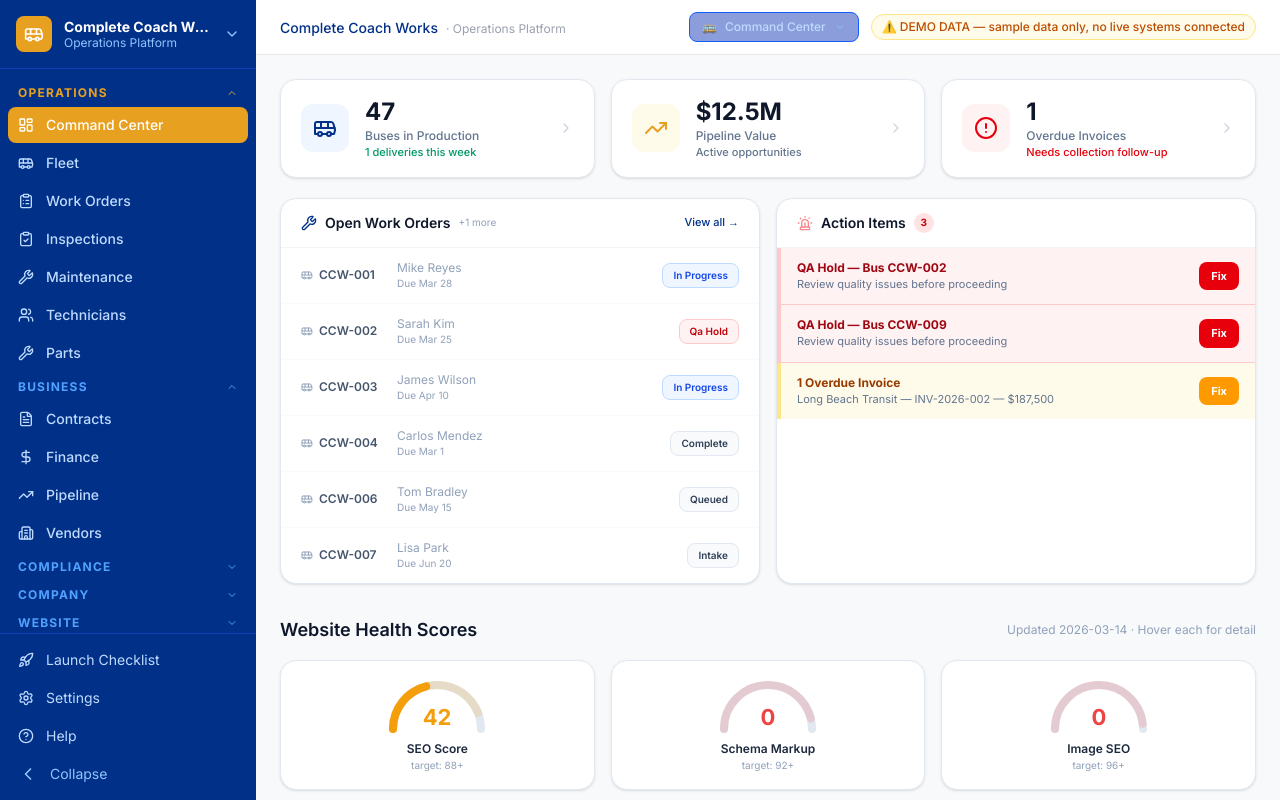
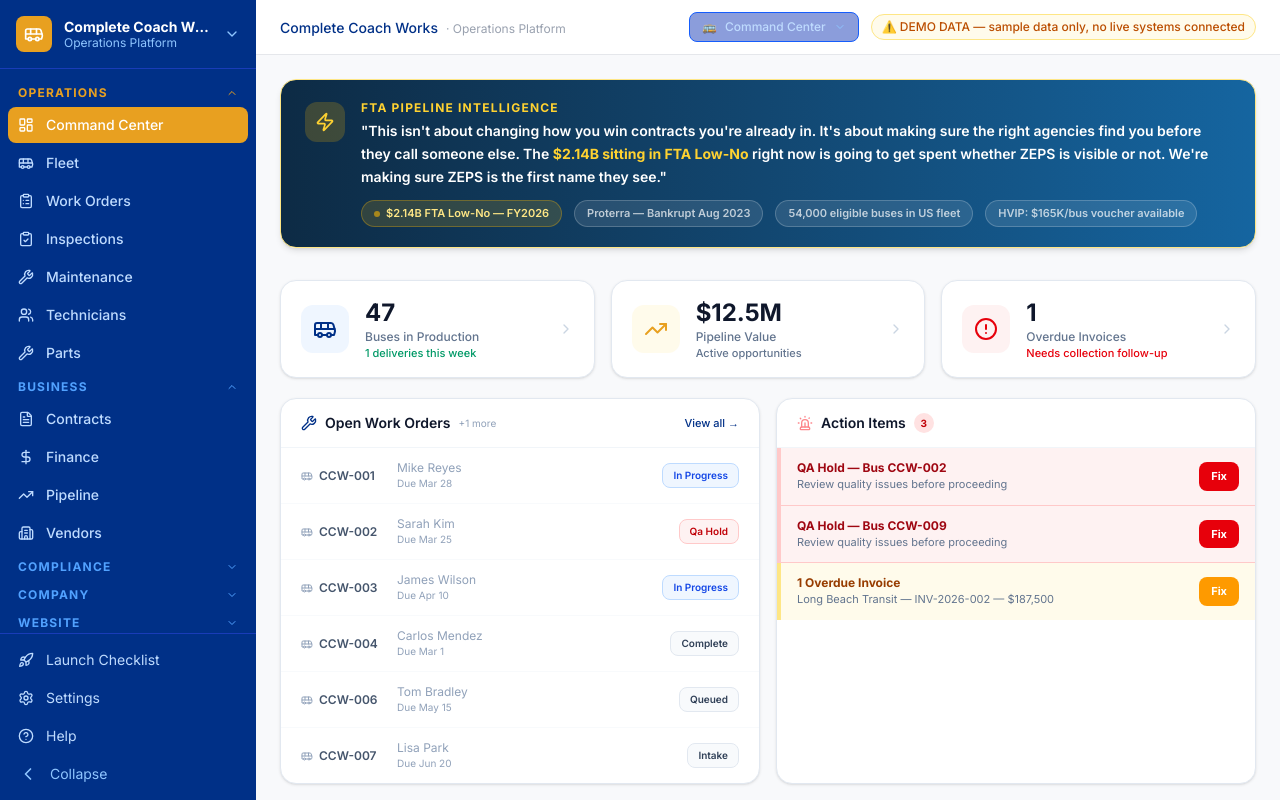
Before and after one commit to Bradpalubicki/bus-engine, a Next.js app: page /dashboard in a window 1280 px wide. Built offline with nearby package versions, Linux system fonts and the light colour scheme.

Commit message:
feat(dashboard): add FTA pipeline intelligence banner with Dale positioning language

```diff
--- a/app/dashboard/page.tsx
+++ b/app/dashboard/page.tsx
@@ -1,5 +1,6 @@
 import { MorningHuddle } from '@/components/dashboard/MorningHuddle'
 import { WebsiteHealthScores } from '@/components/dashboard/WebsiteHealthScores'
+import { FTAPipelineBanner } from '@/components/dashboard/FTAPipelineBanner'
 import {
   demoDashboardKPIs,
   demoWorkOrders,
@@ -53,6 +54,7 @@ export default async function DashboardPage() {
 
   return (
     <div className="space-y-8">
+      <FTAPipelineBanner />
       <MorningHuddle
         data={{
           workOrders,
--- /dev/null
+++ b/components/dashboard/FTAPipelineBanner.tsx
@@ -0,0 +1,40 @@
+"use client";
+
+import { Zap } from "lucide-react";
+
+export function FTAPipelineBanner() {
+  return (
+    <div className="rounded-2xl border border-amber-200 bg-gradient-to-r from-[#0D2B45] to-[#1565A0] px-6 py-5 flex items-start gap-4 shadow-md">
+      <div className="flex h-10 w-10 shrink-0 items-center justify-center rounded-xl bg-amber-400/20 mt-0.5">
+        <Zap className="h-5 w-5 text-amber-300" />
+      </div>
+      <div className="flex-1 min-w-0">
+        <p className="text-xs font-bold tracking-widest text-amber-300 uppercase mb-1">
+          FTA Pipeline Intelligence
+        </p>
+        <p className="text-sm font-semibold text-white leading-relaxed">
+          "This isn't about changing how you win contracts you're already in. It's about making sure
+          the right agencies find you before they call someone else. The{" "}
+          <span className="text-amber-300 font-bold">$2.14B sitting in FTA Low-No</span> right now
+          is going to get spent whether ZEPS is visible or not. We're making sure ZEPS is the first
+          name they see."
+        </p>
+        <div className="mt-3 flex flex-wrap items-center gap-3">
+          <span className="inline-flex items-center gap-1.5 rounded-full bg-amber-400/15 border border-amber-400/30 px-3 py-1 text-[11px] font-semibold text-amber-200">
+            <span className="h-1.5 w-1.5 rounded-full bg-amber-400 animate-pulse inline-block" />
+            $2.14B FTA Low-No — FY2026
+          </span>
+          <span className="inline-flex items-center gap-1.5 rounded-full bg-white/10 border border-white/20 px-3 py-1 text-[11px] font-semibold text-white/70">
+            Proterra — Bankrupt Aug 2023
+          </span>
+          <span className="inline-flex items-center gap-1.5 rounded-full bg-white/10 border border-white/20 px-3 py-1 text-[11px] font-semibold text-white/70">
+            54,000 eligible buses in US fleet
+          </span>
+          <span className="inline-flex items-center gap-1.5 rounded-full bg-white/10 border border-white/20 px-3 py-1 text-[11px] font-semibold text-white/70">
+            HVIP: $165K/bus voucher available
+          </span>
+        </div>
+      </div>
+    </div>
+  );
+}
```
